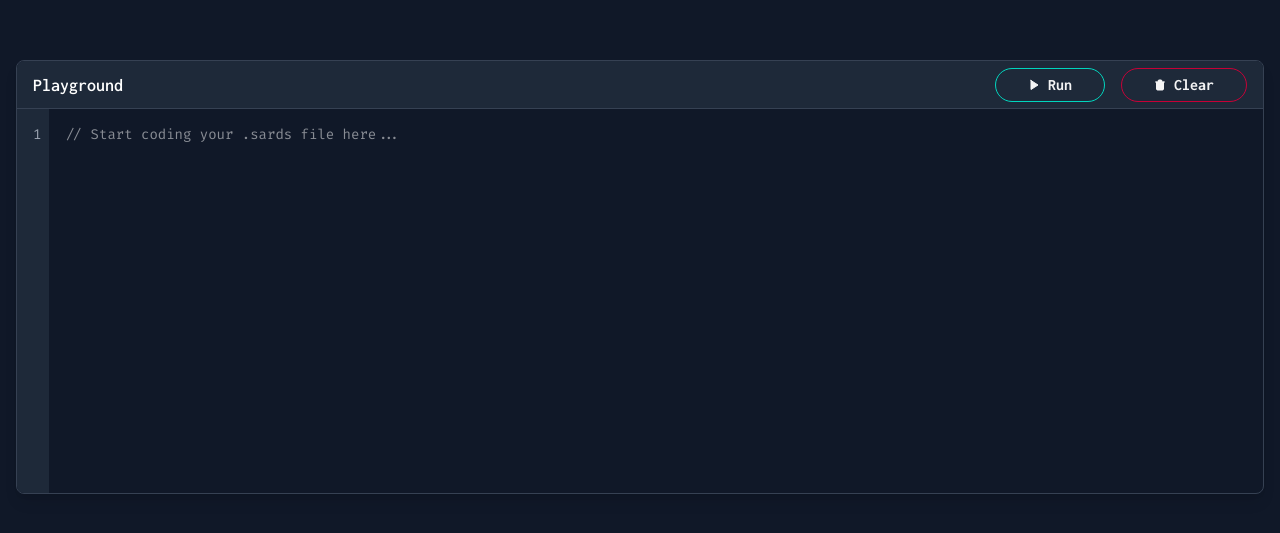
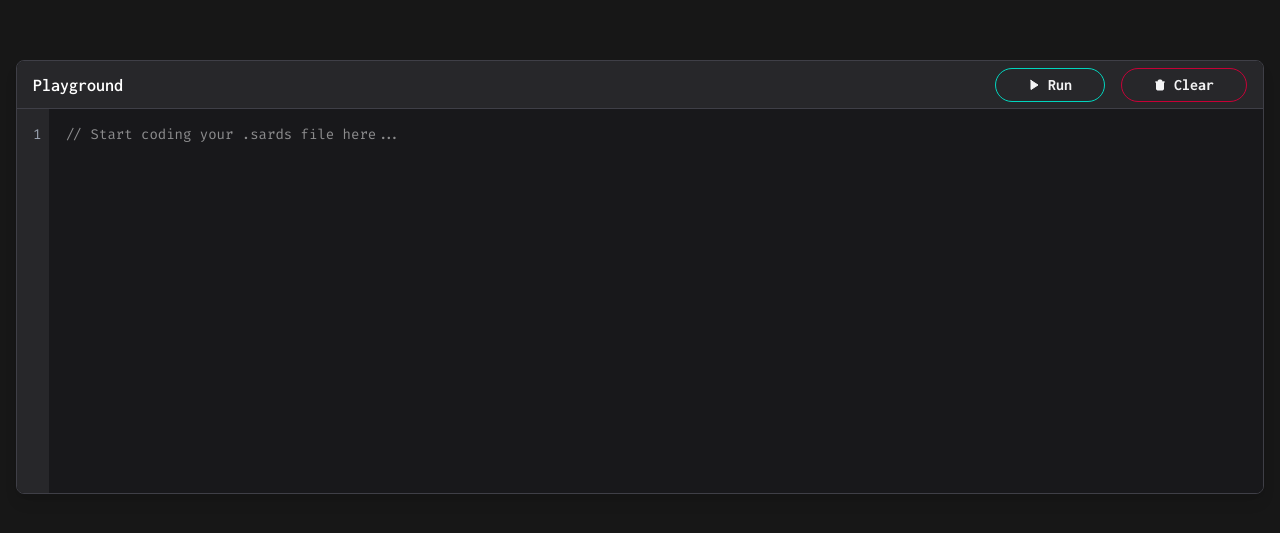
Before and after one commit to Souvik606/SARDS, a Next.js app in the folder frontend/: page /editor in a window 1280 px wide. Shown: the part 123-656 px from the top of the page. Built offline with nearby package versions, Linux system fonts and the light colour scheme.

Commit message:
feat(editor): editor theme color change.

```diff
--- a/frontend/components/Editor.tsx
+++ b/frontend/components/Editor.tsx
@@ -110,9 +110,9 @@ const CodeEditor: React.FC = () => {
   };
 
   return (
-    <div className="flex min-h-screen items-center justify-center bg-gray-900">
-      <div className="bg-gray-850 wrapper w-3/4 overflow-hidden rounded-lg border border-gray-700 shadow-lg">
-        <div className="flex h-12 items-center justify-between border-b border-gray-700 bg-gray-800 px-4">
+    <div className="flex min-h-screen items-center justify-center bg-neutral-900">
+      <div className="bg-gray-850 wrapper w-3/4 overflow-hidden rounded-lg border border-zinc-700 shadow-lg">
+        <div className="flex h-12 items-center justify-between border-b border-zinc-700 bg-zinc-800 px-4">
           <div className="text-lg font-semibold text-white">Playground</div>
           <div className="flex space-x-4">
             <button className="flex cursor-pointer items-center gap-2 rounded-full border border-teal-400 px-8 py-1 font-bold text-zinc-100 transition-all hover:bg-teal-400 hover:text-zinc-800">
@@ -127,14 +127,14 @@ const CodeEditor: React.FC = () => {
         </div>
 
         <div className="flex">
-          <div className="bg-gray-800 p-4 pr-2 text-right font-mono text-sm text-gray-400 select-none">
+          <div className="bg-zinc-800 p-4 pr-2 text-right font-mono text-sm text-gray-400 select-none">
             {lineNumbers.map((lineNumber) => (
               <div key={lineNumber}>{lineNumber}</div>
             ))}
           </div>
 
           <textarea
-            className="bg-gray-850 h-96 flex-1 resize-none border-none p-4 font-mono text-sm text-white focus:outline-none"
+            className="h-96 flex-1 resize-none border-none bg-zinc-900 p-4 font-mono text-sm text-white focus:outline-none"
             placeholder="// Start coding your .sards file here..."
             value={code}
             onChange={handleInputChange}
```
